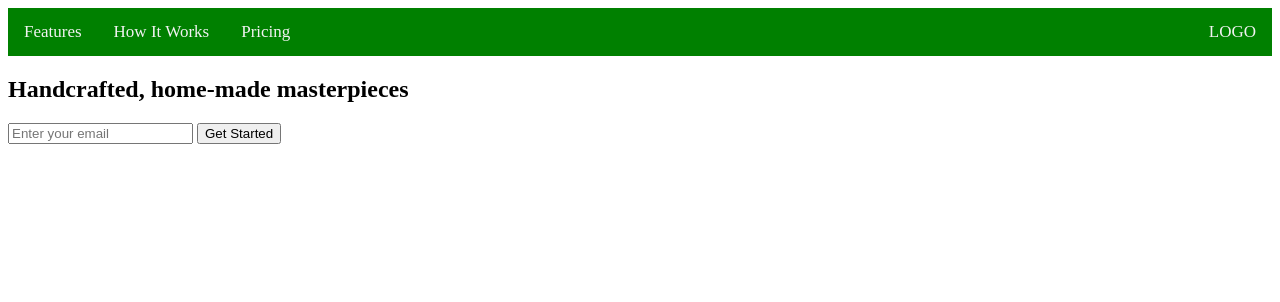
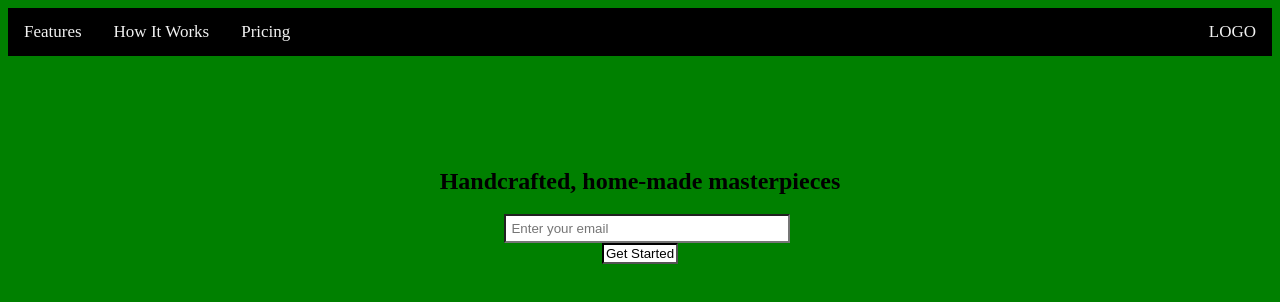
Before and after one commit to jacarinator5000/landing, a plain HTML site: page index.html in a window 1280 px wide. Drawn offline with Linux system fonts and the light colour scheme.

Commit message:
Add styles to Heading and Form

```diff
--- a/styles.css
+++ b/styles.css
@@ -1,5 +1,5 @@
 header {
-    background-color: green;
+    background-color: black;
     overflow: hidden;
 }
 a{
@@ -25,3 +25,52 @@ a:active {
     padding: 14px 16px;
     font-size: 17px;
 }
+body {
+    background-color: green;
+}
+h1 {
+    display: block;
+    font-size: 1.5em;
+    margin-block-start: 0.83em;
+    margin-block-end: 0.83em;
+    margin-inline-start: 0px;
+    margin-inline-end: 0px;
+    font-weight: bold;
+}
+#hero {
+    display: flex;
+    flex-direction: column;
+    align-items: center;
+    justify-content: center;
+    text-align: center;
+    height: 200px;
+    margin-top: 50px;
+}
+#hero input[type='email'] {
+    max-width: 275px;
+    width: 100%;
+    padding: 5px;
+}
+input {
+    writing-mode: horizontal-tb !important;
+    text-rendering: auto;
+    color: fieldtext;
+    letter-spacing: normal;
+    word-spacing: normal;
+    line-height: normal;
+    text-transform: none;
+    text-indent: 0px;
+    text-shadow: none;
+    display: inline-block;
+    text-align: start;
+    appearance: auto;
+    -webkit-rtl-ordering: logical;
+    cursor: text;
+    background-color: field;
+    margin: 0em;
+    padding: 1px 2px;
+    border-width: 2px;
+    border-style: inset;
+    border-color: -internal-light-dark(rgb(118, 118, 118), rgb(133, 133, 133));
+    border-image: initial;
+}
```
